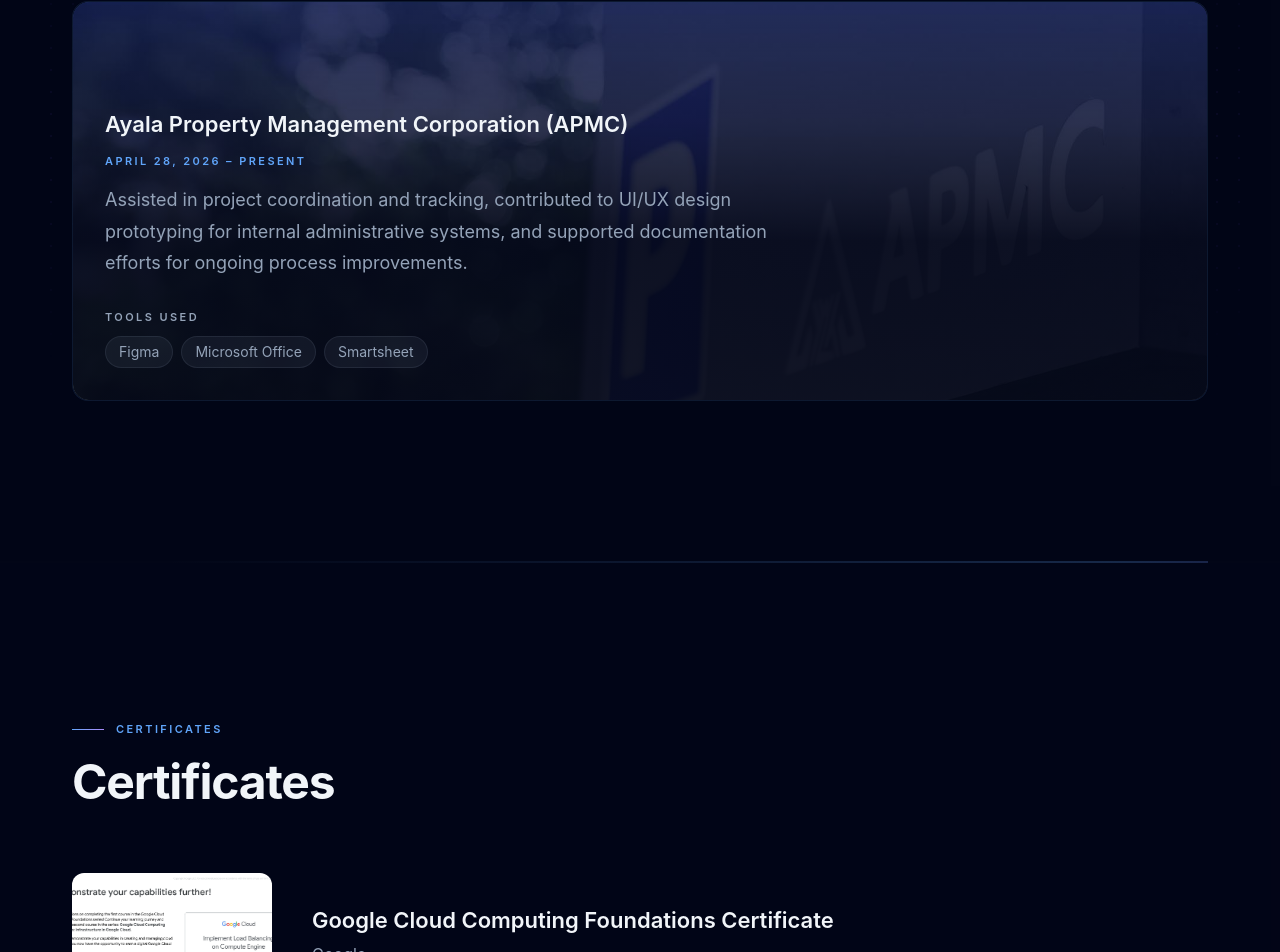
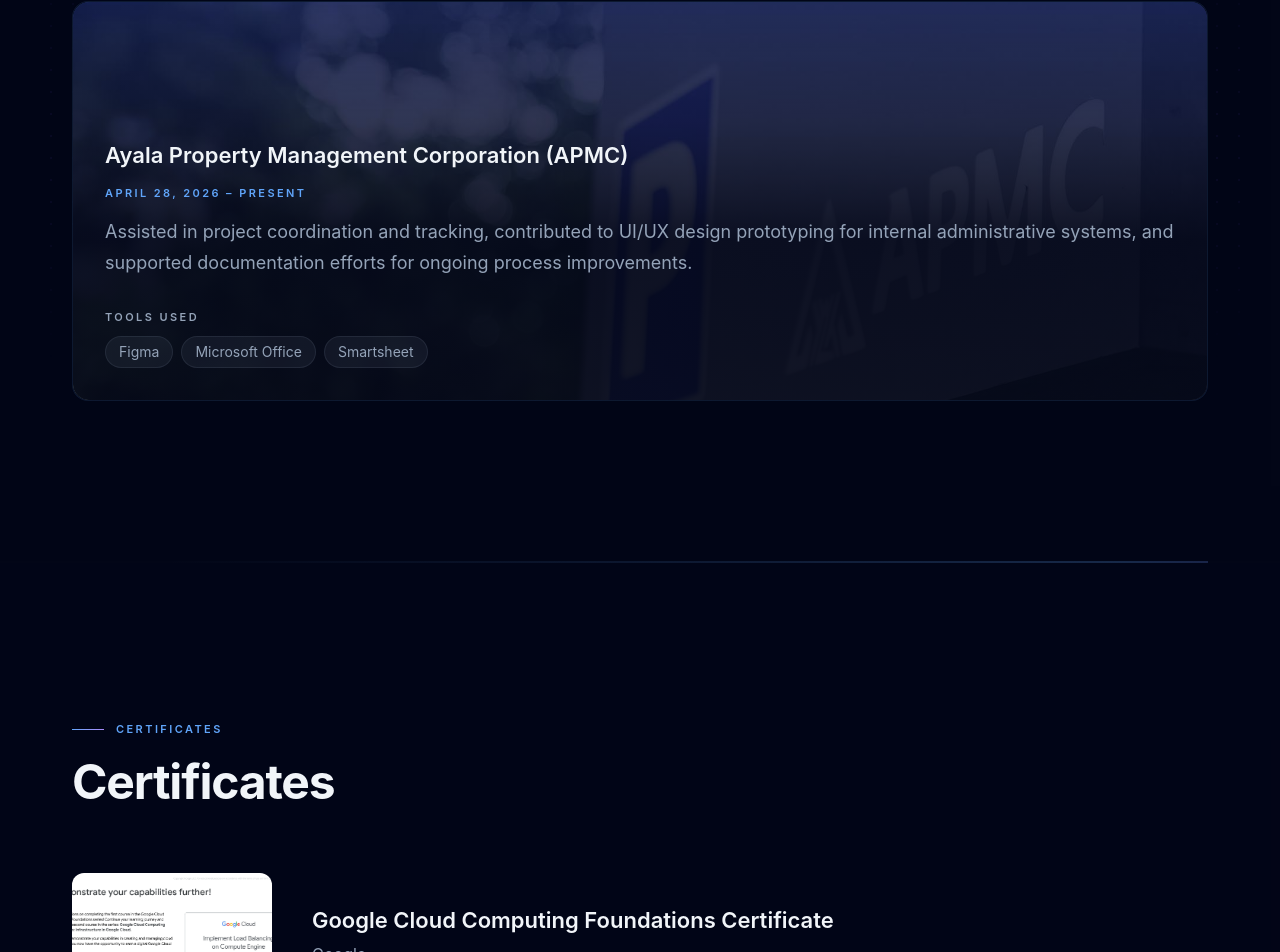
Before and after one commit to mapa-briol23/mapa-briol23.github.io, a React (Vite) app: page / in a window 1280 px wide. Shown: the part 9100-10052 px from the top of the page. Built offline with nearby package versions, Linux system fonts and the light colour scheme.

Commit message:
fix: remove max-width restriction on internship description paragraph

```diff
--- a/src/sections/Internship.jsx
+++ b/src/sections/Internship.jsx
@@ -41,7 +41,7 @@
             <p className="mt-4 text-label text-secondary uppercase">
               {internship.startDate} – {internship.endDate}
             </p>
-            <p className="mt-4 max-w-2xl text-body text-muted">{internship.description}</p>
+            <p className="mt-4 text-body text-muted">{internship.description}</p>
 
             <div className="mt-8">
               <TagList label="Tools Used" items={internship.tools} />
```
